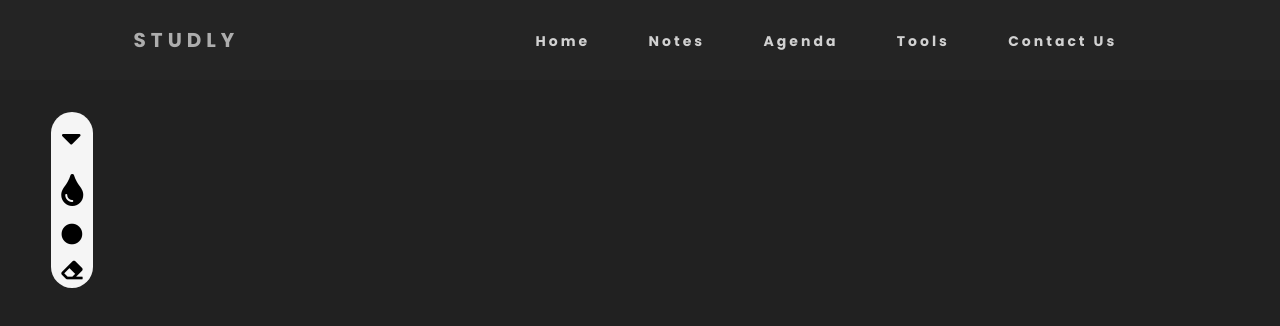
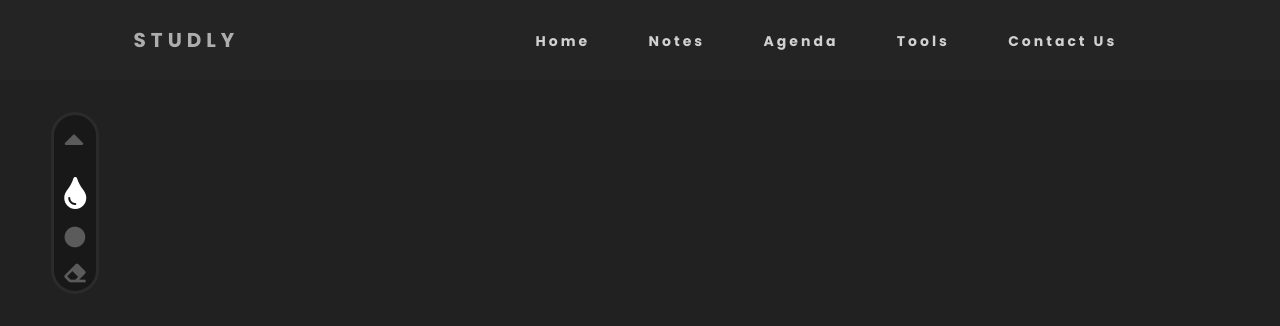
Before and after one commit to kidsonfilms-python-rules/Node, a plain HTML site: page webapp/whiteboard.html in a window 1280 px wide. Both pictures are taken after a click on the icon 71 px from the left and 138 px from the top of the page. Drawn offline with nearby package versions, Linux system fonts and the light colour scheme.

Commit message:
Finished Whiteboard Dynamic Color Picker Status PASSING

```diff
--- a/webapp/css/whiteboard.css
+++ b/webapp/css/whiteboard.css
@@ -115,7 +115,7 @@ nav {
 }
 
 .menu {
-    background-color: whitesmoke;
+    background-color: #181818;
     z-index: 2;
     position: absolute;
     margin-top: 4vh;
@@ -123,6 +123,8 @@ nav {
     border-radius: 50px;
     padding: 10px;
     transition: width 2s;
+    border-color: rgb(43, 43, 43);
+    border-style: solid;
 }
 
 .menu-item {
--- a/webapp/js/whiteboard.js
+++ b/webapp/js/whiteboard.js
@@ -170,22 +170,28 @@ window.onload = function () {
 			for (i = 0; i < menuitems.length; i++) {
 				menuitems[i].style.display = "block";
 			}
+			document.getElementById('menu-bar').style.transform = "rotate(180deg)";
 			MENU_STATUS = 1
 		} else if (MENU_STATUS == 1) {
 			var i;
 			for (i = 0; i < menuitems.length; i++) {
 				menuitems[i].style.display = "none";
 			}
+			document.getElementById('menu-bar').style.transform = "rotate(0deg)";
 			MENU_STATUS = 0
 		}
 	})
 
 	document.getElementById('color').addEventListener('click', () => {
 		if (currentindex + 1 == coloroptions.length) {
-			var currentindex = 0
+			console.info('Switching colors to ' + coloroptions[0])
+			currentindex = 0;
+			document.getElementById('color').style.color = coloroptions[0];
 			switchColor(currentindex)
 		} else {
-			var currentindex = currentindex + 1
+			currentindex = currentindex + 1
+			console.info('Switching colors to ' + coloroptions[currentindex] + ' or index #' + currentindex)
+			document.getElementById('color').style.color = coloroptions[currentindex];
 			switchColor(currentindex)
 		}
 	})
--- a/webapp/whiteboard.html
+++ b/webapp/whiteboard.html
@@ -34,10 +34,10 @@
         Sorry, your browser does not support HTML5 canvas technology.
     </canvas>
     <div class="menu" id="menu">
-        <i class="fa fa-caret-down fa-2x" id="menu-bar" style="color: black;"></i>
-        <i class="fa fa-tint fa-2x menu-item" style="color: black; display: none;" id="color"></i>
-        <i class="fa fa-circle fa-lg menu-item" style="color: black; display: none;"></i>
-        <i class="fa fa-eraser fa-lg menu-item" style="color: black; display: none;"></i>
+        <i class="fa fa-caret-down fa-2x" id="menu-bar" style="color: #5b5b5b;"></i>
+        <i class="fa fa-tint fa-2x menu-item" style="color: white; display: none;" id="color"></i>
+        <i class="fa fa-circle fa-lg menu-item" style="color: #5b5b5b; display: none;"></i>
+        <i class="fa fa-eraser fa-lg menu-item" style="color: #5b5b5b; display: none;"></i>
     </div>
     <script src="js/whiteboard.js"></script>
     <script src="js/styles.js"></script>
```
